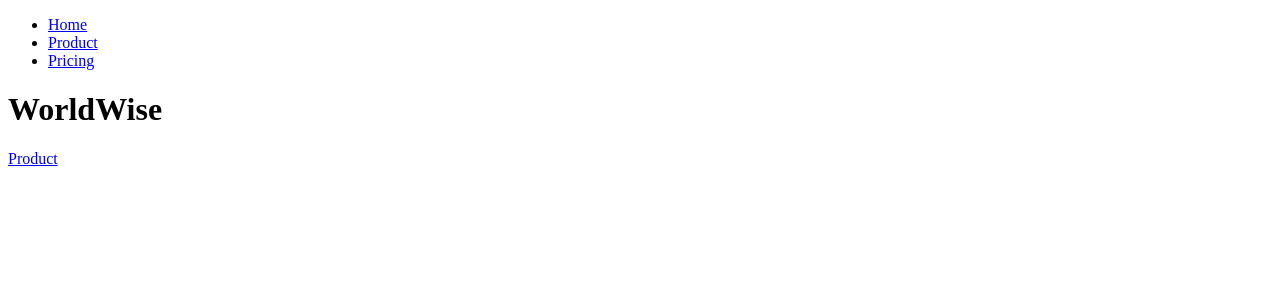
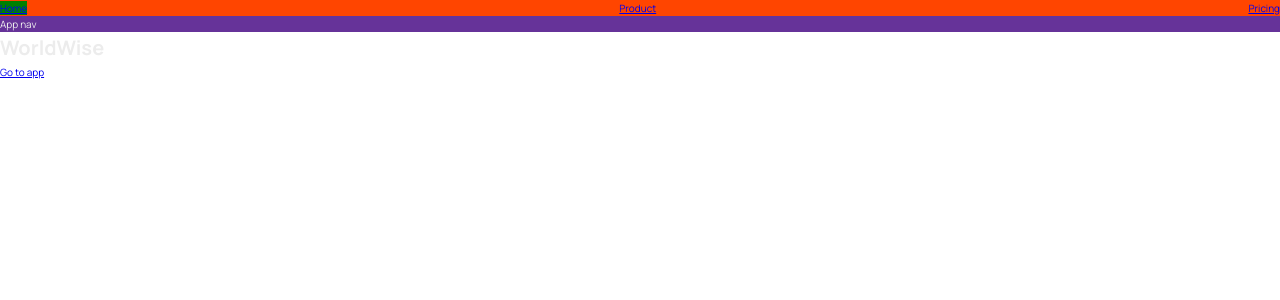
Before and after one commit to Gefila/worldwise, a React (Vite) app: page / in a window 1280 px wide. Shown: the top 300 px of the page. Built offline with nearby package versions, Linux system fonts and the light colour scheme.

Commit message:
Using CSS Modules

```diff
--- a/src/App.jsx
+++ b/src/App.jsx
@@ -1,9 +1,9 @@
-import { useState } from "react";
 import { BrowserRouter, Route, Routes } from "react-router-dom";
 import HomePage from "./assets/pages/HomePage";
 import Product from "./assets/pages/Product";
 import Pricing from "./assets/pages/Pricing";
 import PageNotFound from "./assets/pages/PageNotFound";
+import AppLayout from "./assets/pages/AppLayout";
 
 function App() {
 	return (
@@ -12,6 +12,7 @@
 				<Route path="/" element={<HomePage />} />
 				<Route path="product" element={<Product />} />
 				<Route path="pricing" element={<Pricing />} />
+				<Route path="app" element={<AppLayout />} />
 				<Route path="*" element={<PageNotFound />} />
 			</Routes>
 		</BrowserRouter>
--- /dev/null
+++ b/src/assets/components/AppNav.jsx
@@ -0,0 +1,9 @@
+import styles from './AppNav.module.css';
+
+export default function AppNav() {
+    return (
+        <nav className={styles.nav}>
+            App nav
+        </nav>
+    )
+}
--- /dev/null
+++ b/src/assets/components/AppNav.module.css
@@ -0,0 +1,3 @@
+.nav {
+    background-color: rebeccapurple;
+}
--- a/src/assets/components/PageNav.jsx
+++ b/src/assets/components/PageNav.jsx
@@ -1,8 +1,9 @@
 import { NavLink } from "react-router-dom";
+import styles from "./PageNav.module.css";
 
 export default function PageNav() {
 	return (
-		<nav>
+		<nav className={styles.nav}>
 			<ul>
 				<li>
 					<NavLink to="/">
--- /dev/null
+++ b/src/assets/components/PageNav.module.css
@@ -0,0 +1,13 @@
+.nav{
+    background-color: orangered;
+}
+
+.nav ul{
+    display: flex;
+    list-style-type: none;
+    justify-content: space-between;
+}
+
+.nav :global(.active){
+    background-color: green;
+}
--- /dev/null
+++ b/src/assets/pages/AppLayout.jsx
@@ -0,0 +1,9 @@
+import AppNav from "../components/AppNav";
+
+export default function AppLayout() {
+    return (
+        <div>
+            <AppNav></AppNav>
+        </div>
+    )
+}
--- a/src/assets/pages/HomePage.jsx
+++ b/src/assets/pages/HomePage.jsx
@@ -1,12 +1,14 @@
 import { Link } from "react-router-dom";
 import PageNav from "../components/PageNav";
+import AppNav from "../components/AppNav";
 
 export default function HomePage() {
     return (
         <div>
             <PageNav/>
+            <AppNav/>
             <h1>WorldWise</h1>
-            <Link to="/product">Product</Link>
+            <Link to="/app">Go to app</Link>
         </div>
     )
 }
--- a/src/index.css
+++ b/src/index.css
@@ -0,0 +1,78 @@
+/* Taken from getting started guide at: https://leafletjs.com/examples/quick-start/ */
+@import "https://unpkg.com/leaflet@1.7.1/dist/leaflet.css";
+@import "https://fonts.googleapis.com/css2?family=Manrope:wght@400;600;700;800&display=swap";
+
+/* These CSS variables are global, so they are available in all CSS modules */
+:root {
+  --color-brand--1: #ffb545;
+  --color-brand--2: #00c46a;
+
+  --color-dark--0: #242a2e;
+  --color-dark--1: #2d3439;
+  --color-dark--2: #42484d;
+  --color-light--1: #aaa;
+  --color-light--2: #ececec;
+  --color-light--3: #d6dee0;
+}
+
+* {
+  margin: 0;
+  padding: 0;
+  box-sizing: inherit;
+}
+
+html {
+  font-size: 62.5%;
+  box-sizing: border-box;
+}
+
+body {
+  font-family: "Manrope", sans-serif;
+  color: var(--color-light--2);
+  font-weight: 400;
+  line-height: 1.6;
+}
+
+label {
+  font-size: 1.6rem;
+  font-weight: 600;
+}
+
+input,
+textarea {
+  width: 100%;
+  padding: 0.8rem 1.2rem;
+  font-family: inherit;
+  font-size: 1.6rem;
+  border: none;
+  border-radius: 5px;
+  background-color: var(--color-light--3);
+  transition: all 0.2s;
+}
+
+input:focus {
+  outline: none;
+  background-color: #fff;
+}
+
+.cta:link,
+.cta:visited {
+  display: inline-block;
+  background-color: var(--color-brand--2);
+  color: var(--color-dark--1);
+  text-transform: uppercase;
+  text-decoration: none;
+  font-size: 1.6rem;
+  font-weight: 600;
+  padding: 1rem 3rem;
+  border-radius: 5px;
+}
+
+/*
+"importCSSModule": {
+    "prefix": "csm",
+    "scope": "javascript,typescript,javascriptreact",
+    "body": ["import styles from './${TM_FILENAME_BASE}.module.css'"],
+    "description": "Import CSS Module as `styles`"
+  },
+*/
```
